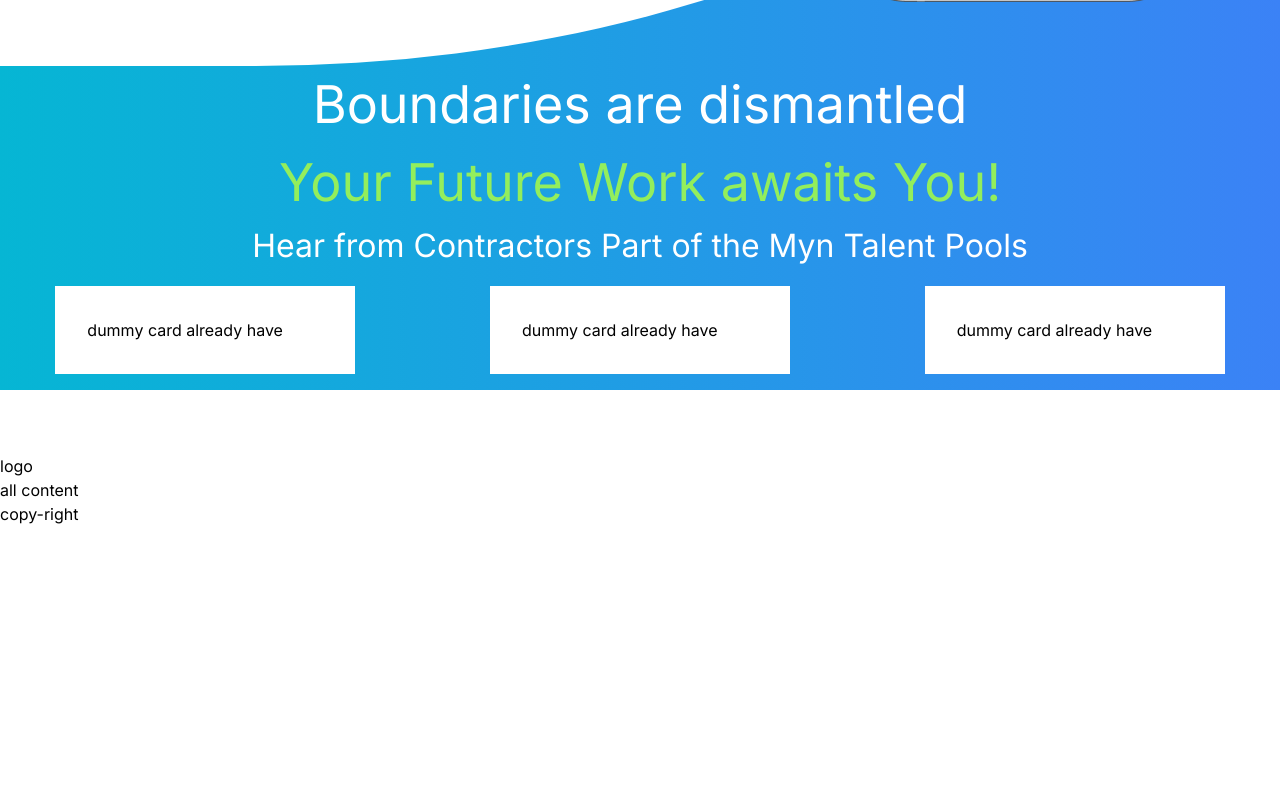
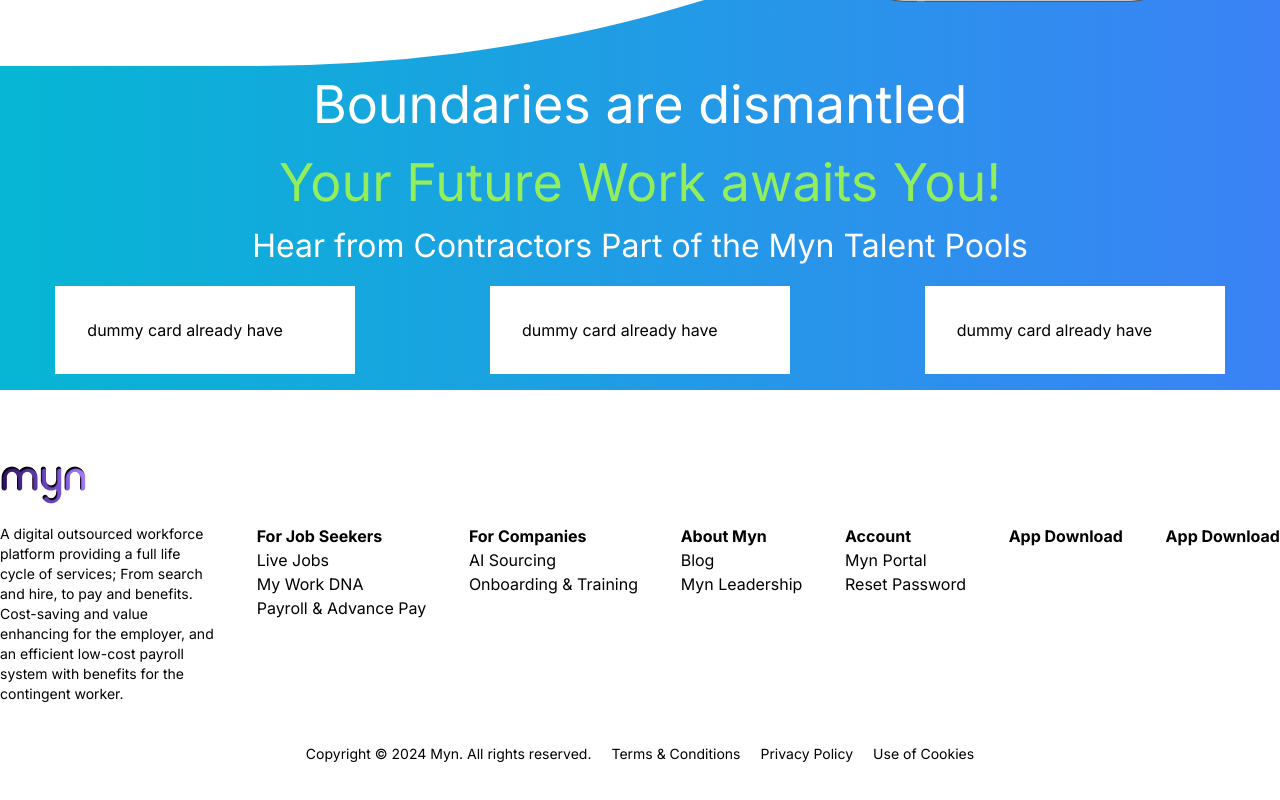
Before and after one commit to Brajesh-RSVR/Myn_pro, a Next.js app: page / in a window 1280 px wide. Shown: the part 3079-3879 px from the top of the page. Before the commit the page ends 3669 px from the top, so only its background shows below. Built offline with nearby package versions, Linux system fonts and the light colour scheme.

Commit message:
footer scetion added

```diff
--- a/src/app/component/footer/footer.js
+++ b/src/app/component/footer/footer.js
@@ -1,11 +1,68 @@
 import React from "react";
+import { images } from "@/app/assets";
+import Image from "next/image";
 
 function FooterSection() {
   return (
-    <div className="flex flex-col container mx-auto my-16">
-      <div>logo</div>
-      <div>all content</div>
-      <div>copy-right</div>
+    <div className="p-10 flex flex-col container mx-auto my-16 md:p-0 w-full">
+      <div className="mb-5">
+        <Image alt="" src={images.mynLogo} />
+      </div>
+      <div className="flex flex-col gap-5 md:justify-between md:flex-row mb-10">
+        <div className="flex flex-col">
+          <p className="w-fit md:w-[214px] font-normal text-sm">
+            A digital outsourced workforce platform providing a full life cycle
+            of services; From search and hire, to pay and benefits. Cost-saving
+            and value enhancing for the employer, and an efficient low-cost
+            payroll system with benefits for the contingent worker.
+          </p>
+        </div>
+        <div className="flex flex-col">
+          <h3 className="text-base font-bold">For Job Seekers</h3>
+          <ul>
+            <li className="font-normal text-base">Live Jobs</li>
+            <li className="font-normal text-base">My Work DNA</li>
+            <li className="font-normal text-base">Payroll & Advance Pay </li>
+          </ul>
+        </div>
+        <div className="flex flex-col">
+          <h3 className="text-base font-bold">For Companies</h3>
+          <ul>
+            <li className="font-normal text-base">AI Sourcing</li>
+            <li className="font-normal text-base">Onboarding & Training </li>
+          </ul>
+        </div>
+        <div className="flex flex-col">
+          <h3 className="text-base font-bold">About Myn</h3>
+          <ul>
+            <li className="font-normal text-base">Blog</li>
+            <li className="font-normal text-base">Myn Leadership </li>
+          </ul>
+        </div>
+        <div className="flex flex-col">
+          <h3 className="text-base font-bold">Account</h3>
+          <ul>
+            <li className="font-normal text-base">Myn Portal</li>
+            <li className="font-normal text-base">Reset Password</li>
+          </ul>
+        </div>
+        <div className="flex flex-col">
+          <h3 className="text-base font-bold">App Download</h3>
+          <div className="flex gap-2 items-center"></div>
+        </div>
+        <div className="flex flex-col">
+          <h3 className="text-base font-bold">App Download</h3>
+          <div className="flex gap-2 items-center"></div>
+        </div>
+      </div>
+      <div className="flex flex-col gap-5 md:gap-5 md:items-center md:flex-row md:justify-center w-full">
+        <p className="font-normal text-sm">
+          Copyright © 2024 Myn. All rights reserved.
+        </p>
+        <p className="font-normal text-sm">Terms & Conditions</p>
+        <p className="font-normal text-sm">Privacy Policy </p>
+        <p className="font-normal text-sm">Use of Cookies</p>
+      </div>
     </div>
   );
 }
```
